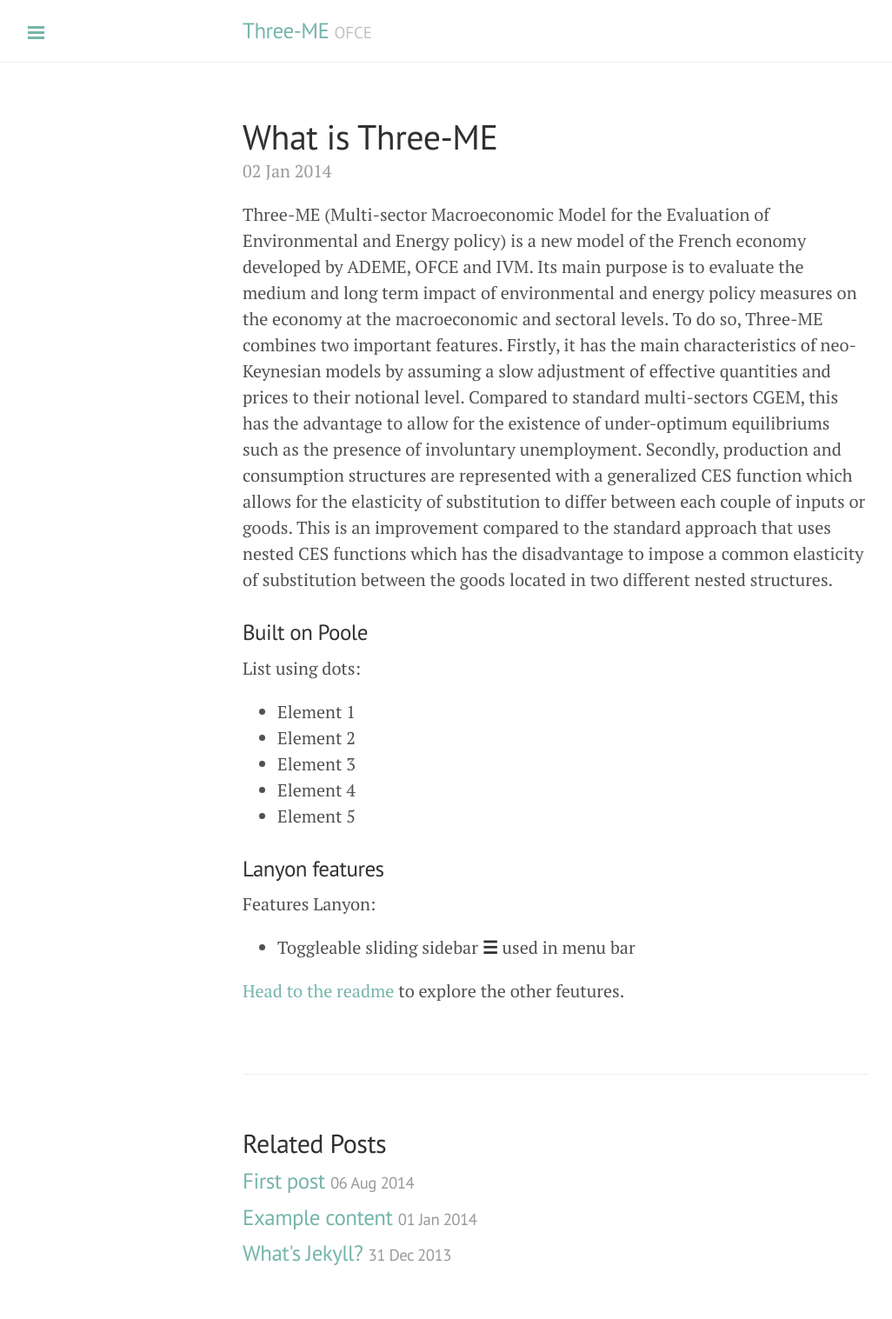
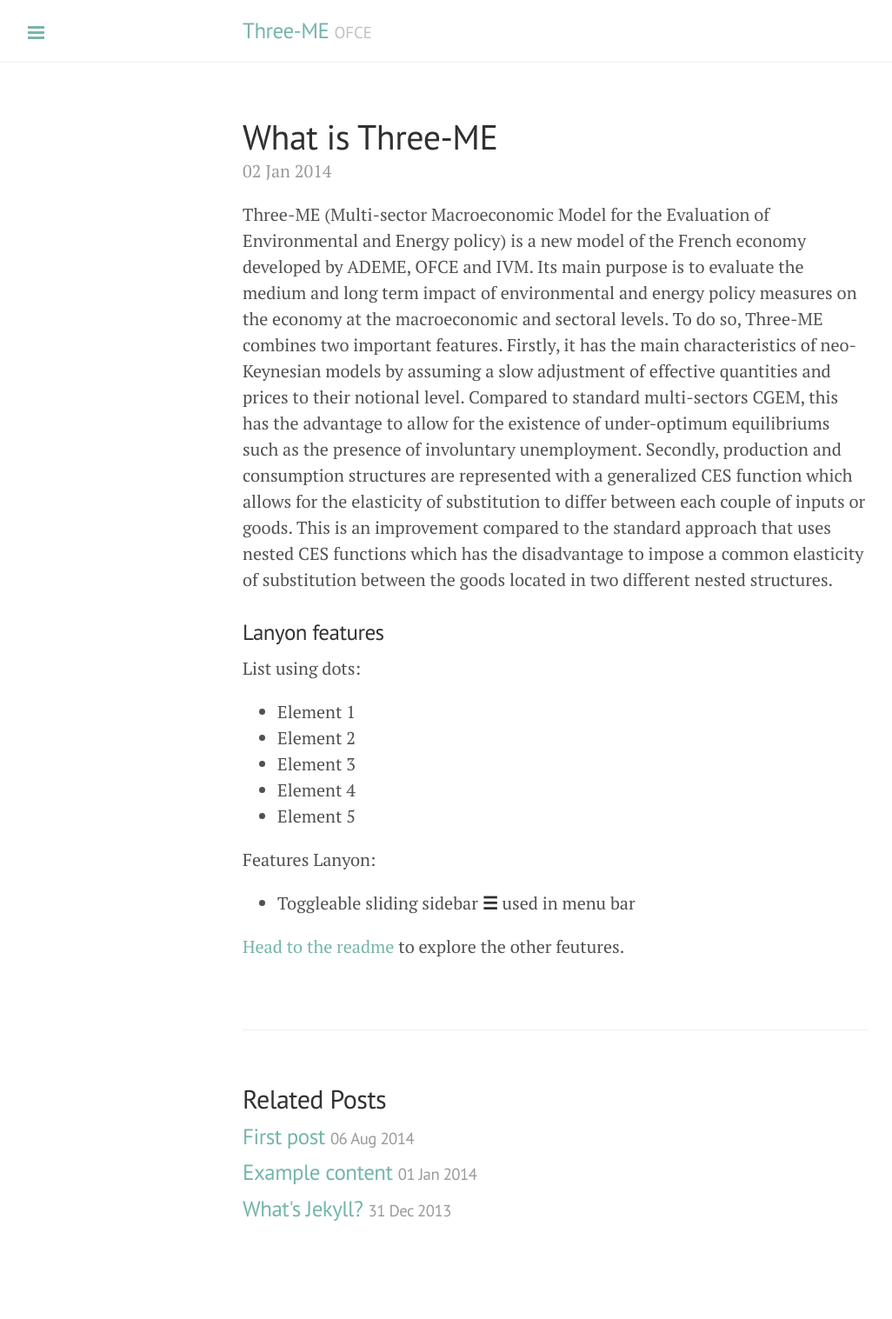
Before and after one commit to Lidewey/Lidewey.github.io, a Jekyll site: the page built from _posts/2014-01-02-introducing-lanyon.md, in a window 1280 px wide. Shown: the whole page at 87% size, without its empty margins (1-1027 px from the left). Built offline with Jekyll 4.4.1, drawn with Linux system fonts in a browser that asks for light colours; Markdown is read by kramdown in place of the engine named in the settings; after the commit the page ends 1466 px from its top, so only the background shows below that.

Commit message:
Edit Three-ME post

```diff
--- a/_posts/2014-01-02-introducing-lanyon.md
+++ b/_posts/2014-01-02-introducing-lanyon.md
@@ -8,7 +8,7 @@
 IVM.  Its main purpose is to evaluate the medium and long term impact of environmental and energy policy measures on the economy at the macroeconomic and sectoral levels. To do so, Three-ME combines two important features. Firstly, it has the main characteristics of neo-Keynesian models by assuming a slow adjustment of effective quantities and prices to their notional level. Compared to standard multi-sectors CGEM, this has the advantage to allow for the existence of under-optimum equilibriums such as the presence of involuntary unemployment. Secondly, production and consumption structures are represented with a generalized CES function which allows for the elasticity of substitution to differ between each couple of inputs or goods.  This is an improvement compared to the standard approach that uses nested CES functions which has the disadvantage to impose a common elasticity of substitution between the goods located in two different nested structures.
 
 
-### Built on Poole
+### Lanyon features
 
 List using dots:
 
```
Also changed, not shown: other parts of _posts/2014-01-02-introducing-lanyon.md (+0 -2 lines).
